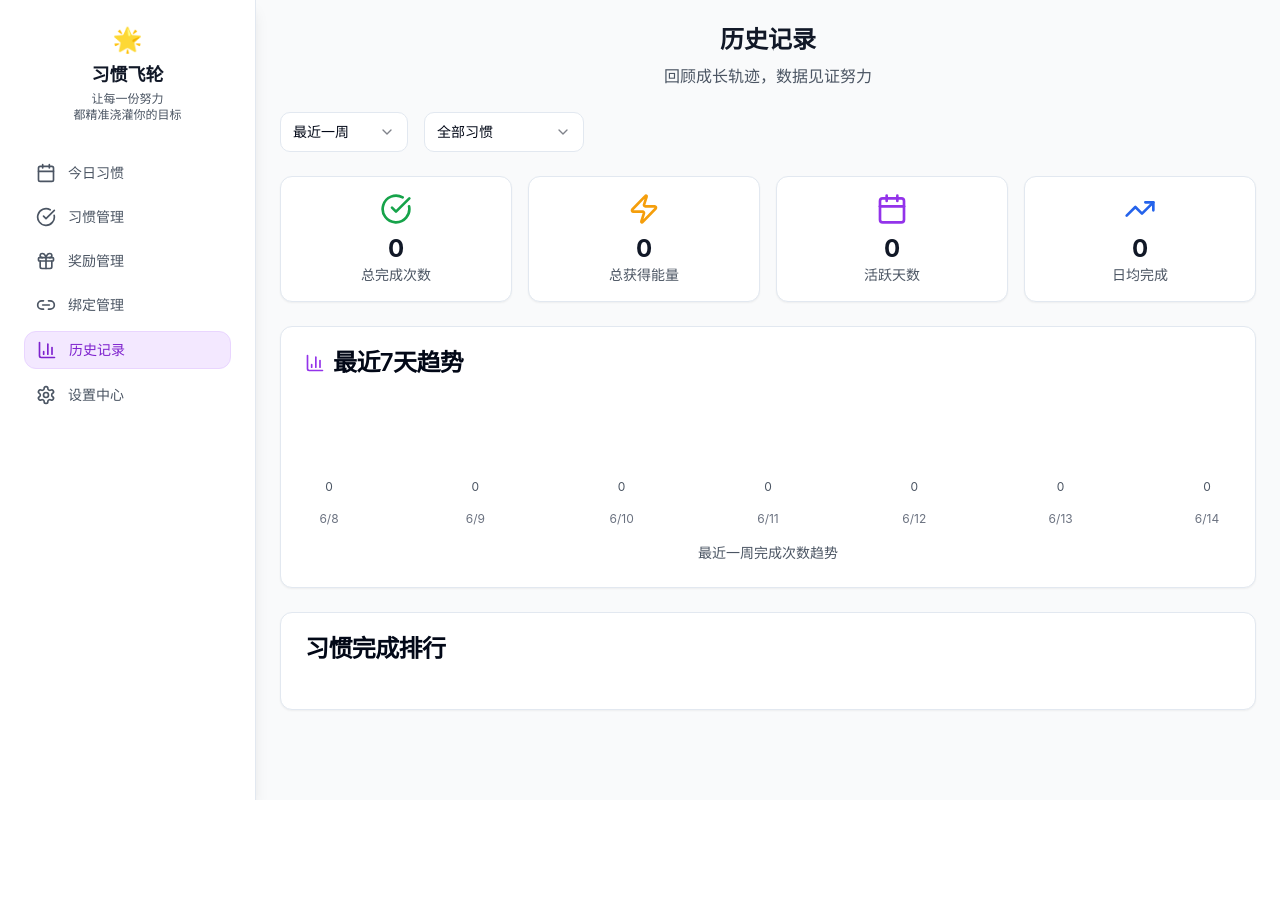
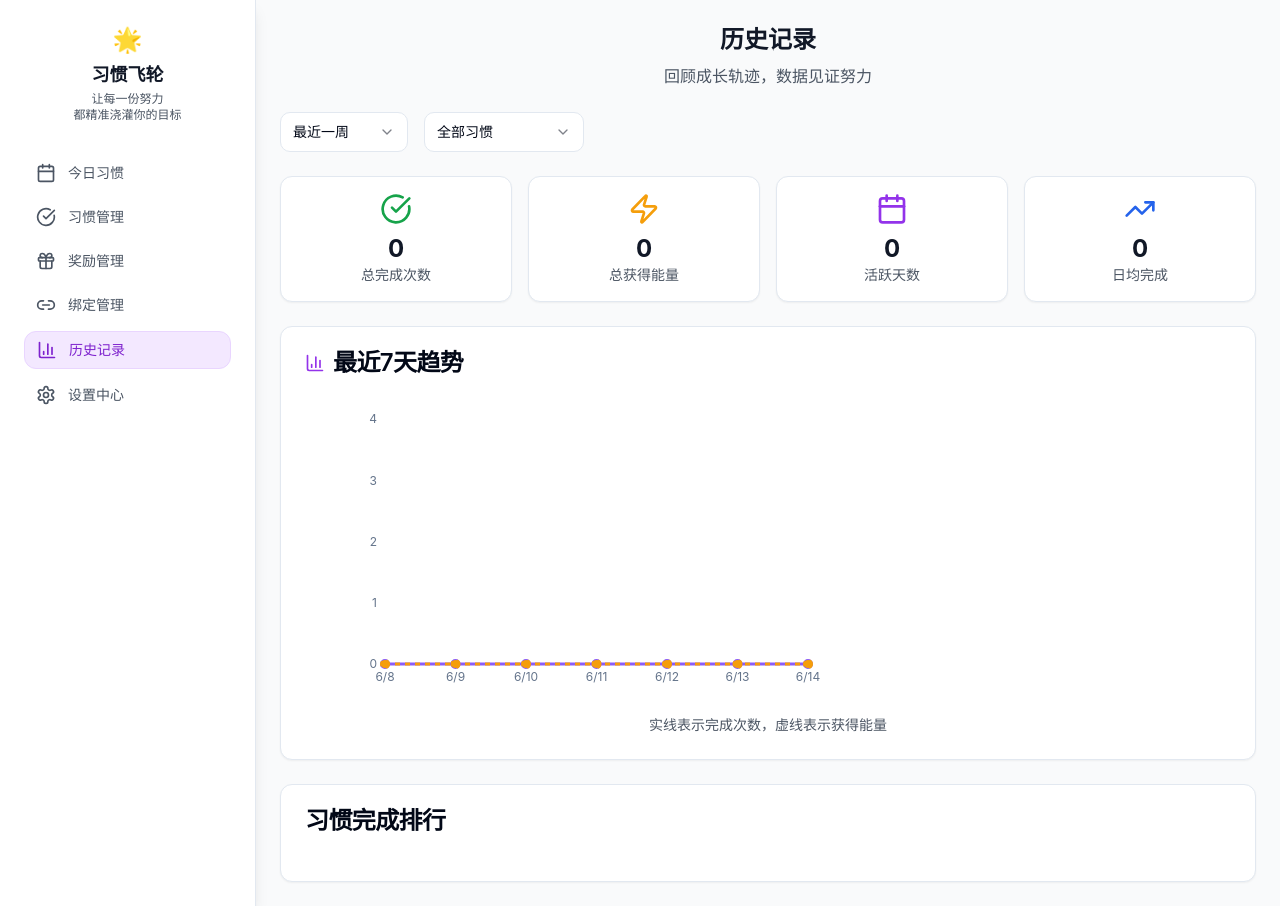
Before and after one commit to MeiYanDong/Habit_Flywheel_1, a React (Vite) app: page / in a window 1280 px wide. Both pictures are taken after a click on the button "历史记录". Before the commit the page ends 800 px from the top, so only its background shows below. Built offline with nearby package versions, Linux system fonts and the light colour scheme.

Commit message:
feat: Display 7-day trend as line chart
Refactor the 7-day trend display in `HistoryView.tsx` to use a line chart instead of the current bar chart.

```diff
--- a/src/components/HistoryView.tsx
+++ b/src/components/HistoryView.tsx
@@ -4,6 +4,8 @@ import { Card, CardContent, CardHeader, CardTitle } from '@/components/ui/card';
 import { Button } from '@/components/ui/button';
 import { Badge } from '@/components/ui/badge';
 import { Select, SelectContent, SelectItem, SelectTrigger, SelectValue } from '@/components/ui/select';
+import { ChartContainer, ChartTooltip, ChartTooltipContent } from '@/components/ui/chart';
+import { LineChart, Line, XAxis, YAxis, ResponsiveContainer } from 'recharts';
 import { BarChart3, Calendar, TrendingUp, Zap, CheckCircle } from 'lucide-react';
 
 interface HistoryViewProps {
@@ -85,8 +87,8 @@ const HistoryView: React.FC<HistoryViewProps> = ({ habits, completions }) => {
     };
   }, [completions, timeRange, selectedHabit]);
 
-  // 获取最近7天的数据用于趋势显示
-  const recentDays = useMemo(() => {
+  // 获取最近7天的数据用于折线图显示
+  const chartData = useMemo(() => {
     const days = [];
     for (let i = 6; i >= 0; i--) {
       const date = new Date();
@@ -95,12 +97,24 @@ const HistoryView: React.FC<HistoryViewProps> = ({ habits, completions }) => {
       const dayStats = stats.dailyStats[dateStr] || { completions: 0, energy: 0 };
       days.push({
         date: dateStr,
-        dateDisplay: date.toLocaleDateString('zh-CN', { month: 'numeric', day: 'numeric' }),
-        ...dayStats
+        day: date.toLocaleDateString('zh-CN', { month: 'numeric', day: 'numeric' }),
+        completions: dayStats.completions,
+        energy: dayStats.energy
       });
     }
     return days;
   }, [stats.dailyStats]);
+
+  const chartConfig = {
+    completions: {
+      label: "完成次数",
+      color: "#8b5cf6"
+    },
+    energy: {
+      label: "获得能量",
+      color: "#f59e0b"
+    }
+  };
 
   const getTimeRangeText = () => {
     switch (timeRange) {
@@ -182,7 +196,7 @@ const HistoryView: React.FC<HistoryViewProps> = ({ habits, completions }) => {
         </Card>
       </div>
 
-      {/* 趋势图 */}
+      {/* 折线图趋势 */}
       <Card>
         <CardHeader>
           <CardTitle className="flex items-center space-x-2">
@@ -191,28 +205,43 @@ const HistoryView: React.FC<HistoryViewProps> = ({ habits, completions }) => {
           </CardTitle>
         </CardHeader>
         <CardContent>
-          <div className="space-y-4">
-            <div className="flex items-end justify-between h-32 px-2">
-              {recentDays.map((day, index) => {
-                const maxCompletions = Math.max(...recentDays.map(d => d.completions), 1);
-                const height = Math.max((day.completions / maxCompletions) * 100, 4);
-
-                return (
-                  <div key={day.date} className="flex flex-col items-center space-y-2">
-                    <div className="text-xs text-gray-600">{day.completions}</div>
-                    <div
-                      className="w-8 bg-gradient-to-t from-purple-500 to-purple-300 rounded-t transition-all duration-300"
-                      style={{ height: `${height}%` }}
-                    />
-                    <div className="text-xs text-gray-500">{day.dateDisplay}</div>
-                  </div>
-                );
-              })}
-            </div>
-
-            <div className="text-center text-sm text-gray-600">
-              {getTimeRangeText()}完成次数趋势
-            </div>
+          <ChartContainer config={chartConfig} className="h-[300px]">
+            <LineChart data={chartData} margin={{ top: 20, right: 30, left: 20, bottom: 5 }}>
+              <XAxis
+                dataKey="day"
+                axisLine={false}
+                tickLine={false}
+                tick={{ fontSize: 12, fill: '#6B7280' }}
+              />
+              <YAxis
+                axisLine={false}
+                tickLine={false}
+                tick={{ fontSize: 12, fill: '#6B7280' }}
+              />
+              <ChartTooltip
+                content={<ChartTooltipContent />}
+              />
+              <Line
+                type="monotone"
+                dataKey="completions"
+                stroke="var(--color-completions)"
+                strokeWidth={3}
+                dot={{ fill: 'var(--color-completions)', strokeWidth: 2, r: 4 }}
+                activeDot={{ r: 6, stroke: 'var(--color-completions)', strokeWidth: 2 }}
+              />
+              <Line
+                type="monotone"
+                dataKey="energy"
+                stroke="var(--color-energy)"
+                strokeWidth={3}
+                dot={{ fill: 'var(--color-energy)', strokeWidth: 2, r: 4 }}
+                activeDot={{ r: 6, stroke: 'var(--color-energy)', strokeWidth: 2 }}
+                strokeDasharray="5 5"
+              />
+            </LineChart>
+          </ChartContainer>
+          <div className="text-center text-sm text-gray-600 mt-4">
+            实线表示完成次数，虚线表示获得能量
           </div>
         </CardContent>
       </Card>
```
